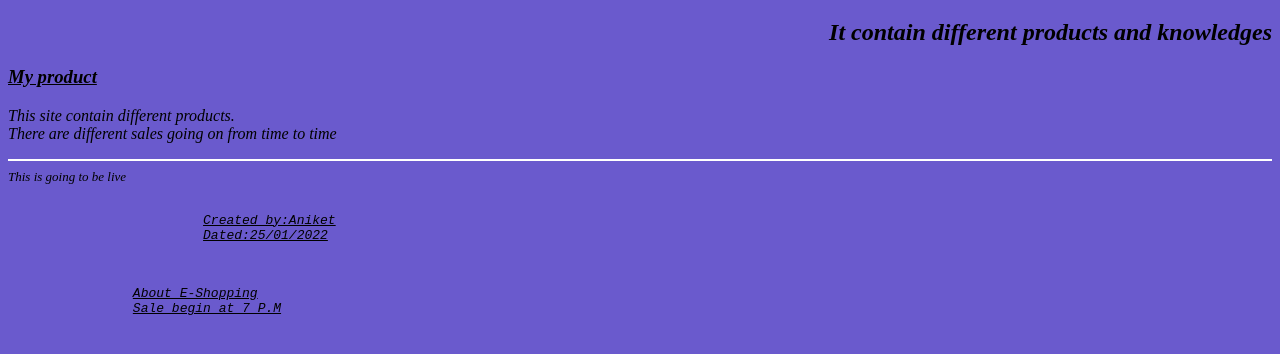
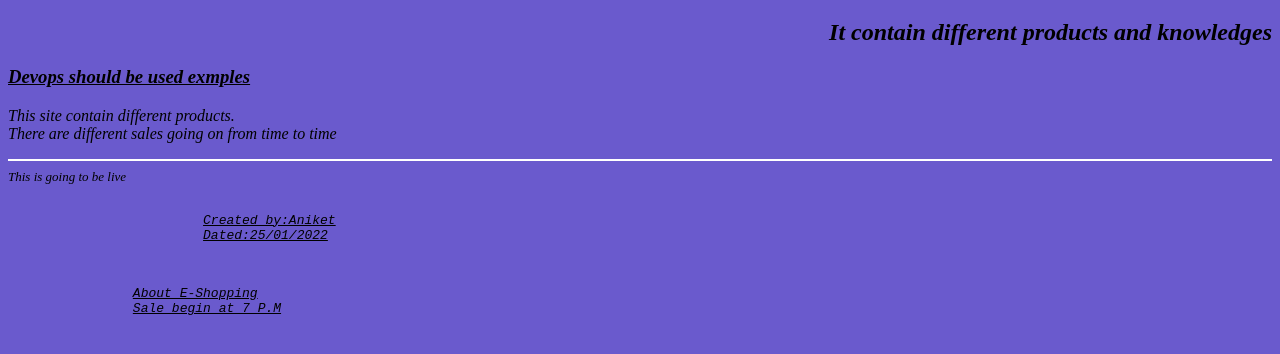
Before and after one commit to anii-si/Test, a plain HTML site: page index.html in a window 1280 px wide. Shown: the part 142-496 px from the top of the page. Drawn offline with Linux system fonts and the light colour scheme.

Commit message:
Changes check

```diff
--- a/index.html
+++ b/index.html
@@ -10,7 +10,7 @@
 			<marquee><font color ="white" size = 12>tag should be used</font></marquee>
 			 <b><h1 align = "center"> This is my personals notes  </h1></b>
 			 <i><h2 align = "right"> It contain different products and knowledges</h2></b>
-			 <u><h3 align = "left"> My product</h3></u>
+			 <u><h3 align = "left"> Devops should be used exmples </h3></u>
 			 <p>This site contain different products.<br>There are different sales going on from time to time </br></p>
 
 			 <hr color = white>
```
